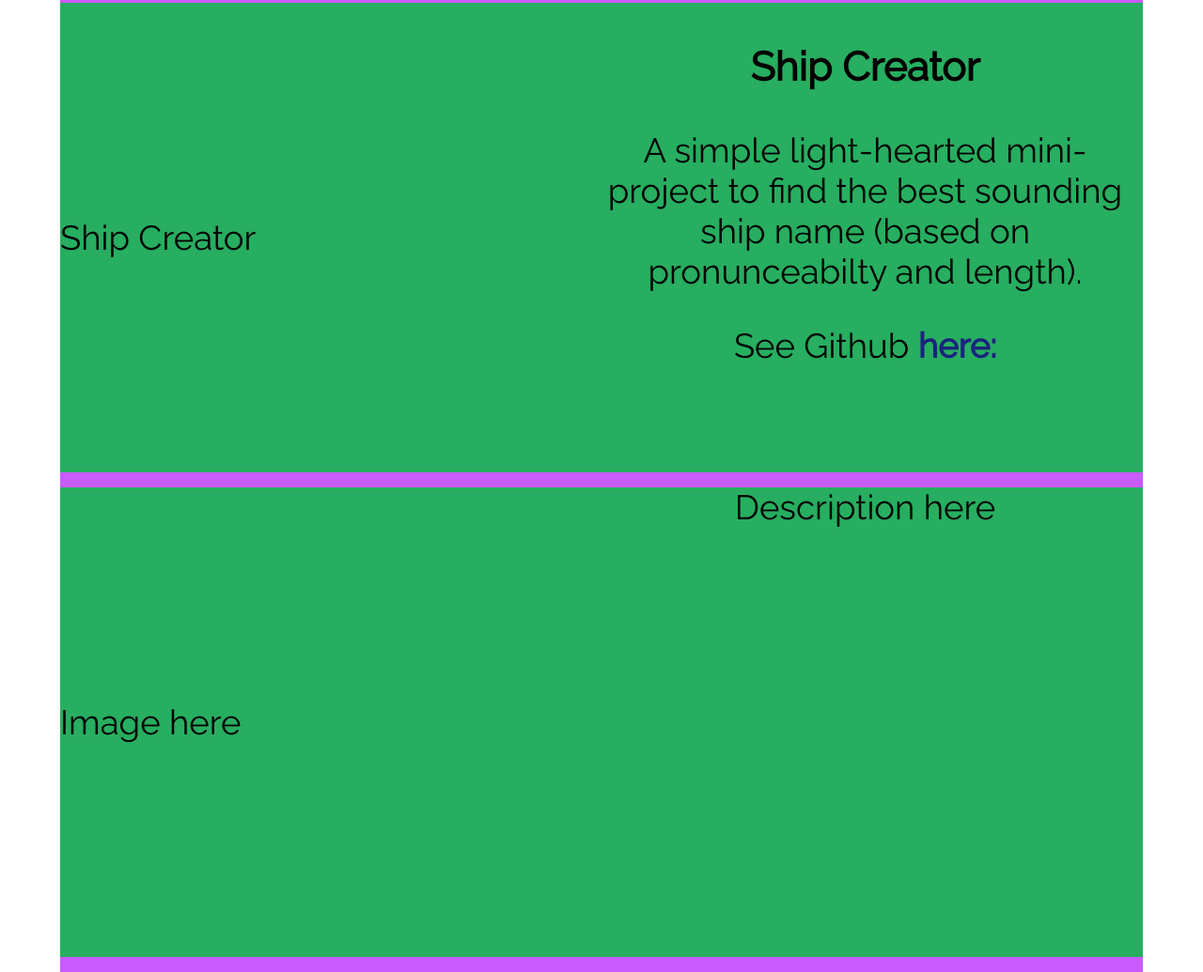
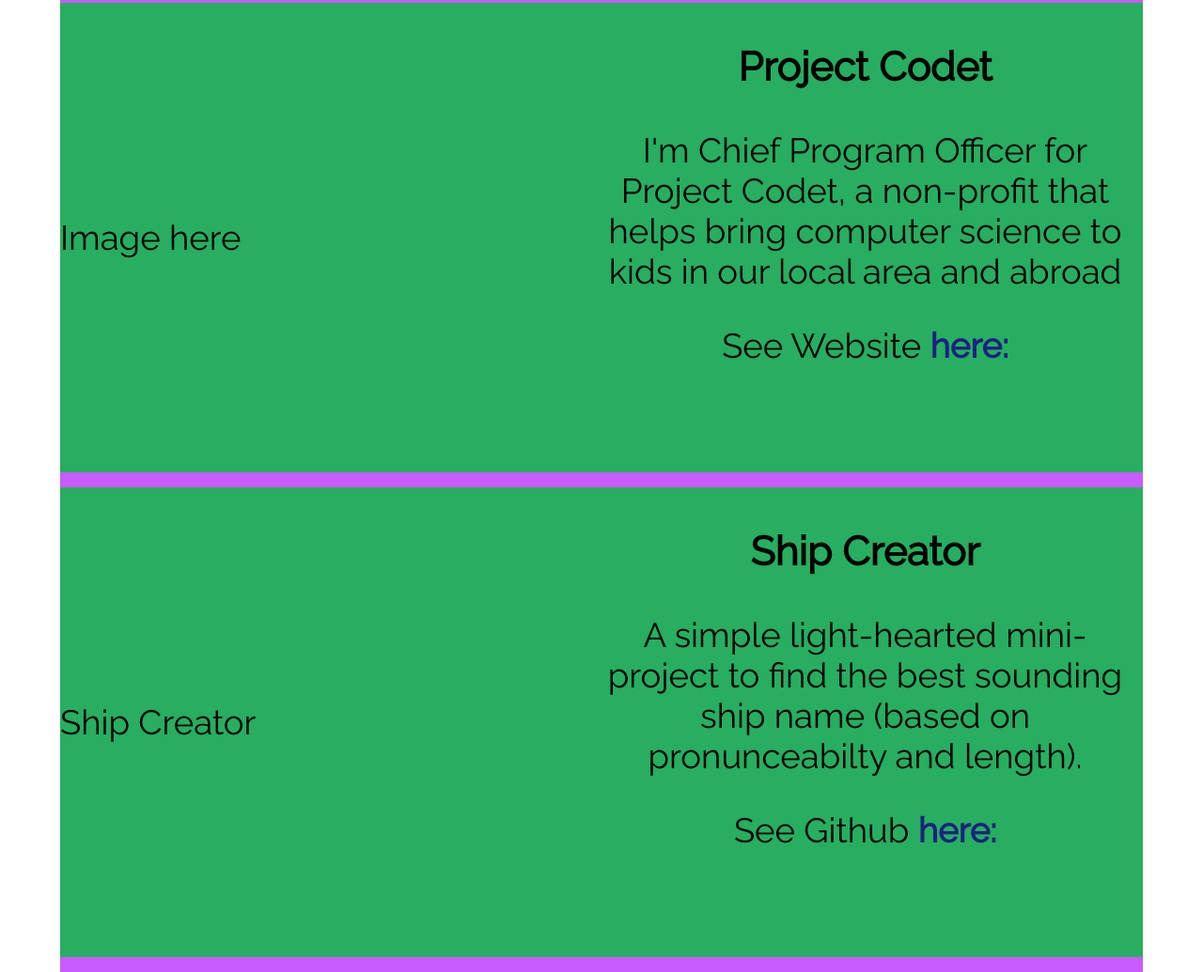
Before and after one commit to Alex-Gurung/websitemockup, a plain HTML site: page personal/index.html in a window 1280 px wide. Shown: the part 2342-3377 px from the top of the page at 94% size. Drawn offline with Linux system fonts and the light colour scheme.

Commit message:
added codet content and styling

```diff
--- a/personal/css/style.css
+++ b/personal/css/style.css
@@ -360,6 +360,12 @@ a.sah:hover {
 .ship {
     color: #FF4081;
 }
+a.ship:hover {
+    color: #FF4081;
+}
+a.codet:hover {
+    color: #00E676;
+}
 
 @media only screen and (max-device-width: 480px) {
     .content {
--- a/personal/index.html
+++ b/personal/index.html
@@ -47,7 +47,7 @@
         <div class="projects" id="projects">
             <div class="header">
                 <h1>My Projects</h1>
-                <p>Here are some of my recent projects, check out my <a href="https://www.github.com/alex-gurung" target="_blank">Github</a> to see more!</p>
+                <p>Here are some of my recent projects, check out my <a href="https://www.github.com/alex-gurung" target="_blank">Github</a>                    to see more!</p>
             </div>
             <div class="split">
                 <div class="image">
@@ -57,7 +57,8 @@
                     <h3>Lighthouse</h3>
                     <p>Made during <a href="https://www.hacktj.org/2017/" target="_blank" class="lighthouse">HackTJ 2017</a>,
                         Lighthouse is an app that connects victims of some crisis to people who are willing to act as short-term
-                        hosts.</p>
+                        hosts.
+                    </p>
                     <p>See Github <a href="https://www.github.com/alex-gurung/lighthouse" target="_blank" class="lighthouse">here:</a></p>
                 </div>
             </div>
@@ -65,22 +66,29 @@
                 <div class="image">Image here</div>
                 <div class="desc">
                     <h3>Sockets to Sockets/Sockets Against Humanity</h3>
-                    <p>A webapp made using React and Socket.io to play apples to apples or cards against humanity (currently set up for the former)</p>
+                    <p>A webapp made using React and Socket.io to play apples to apples or cards against humanity (currently
+                        set up for the former)</p>
                     <p>See Github <a href="https://www.github.com/Alex-Gurung/sockets-against-humanity" target="_blank" class="sah">here:</a></p>
+                </div>
+            </div>
+            <div class="split">
+                <div class="image">Image here</div>
+                <div class="desc">
+                    <h3>Project Codet</h3>
+                    <p>I'm Chief Program Officer for Project Codet, a non-profit that helps bring computer science to kids in our local area and abroad</p>
+                    <p>See Website <a href="http://www.projectcodet.org/" target="_blank" class="codet">here:</a></p>
                 </div>
             </div>
             <div class="split">
                 <div class="image">Ship Creator</div>
                 <div class="desc">
                     <h3>Ship Creator</h3>
-                    <p>A simple light-hearted mini-project to find the best sounding ship name (based on pronunceabilty and length).</p>
+                    <p>A simple light-hearted mini-project to find the best sounding ship name (based on pronunceabilty and
+                        length).</p>
                     <p>See Github <a href="https://www.github.com/Alex-Gurung/ship_creator" target="_blank" class="ship">here:</a></p>
                 </div>
             </div>
-            <div class="split">
-                <div class="image">Image here</div>
-                <div class="desc">Description here</div>
-            </div>
+
         </div>
     </div>
     <script src="js/smooth-scroll.min.js"></script>
```
